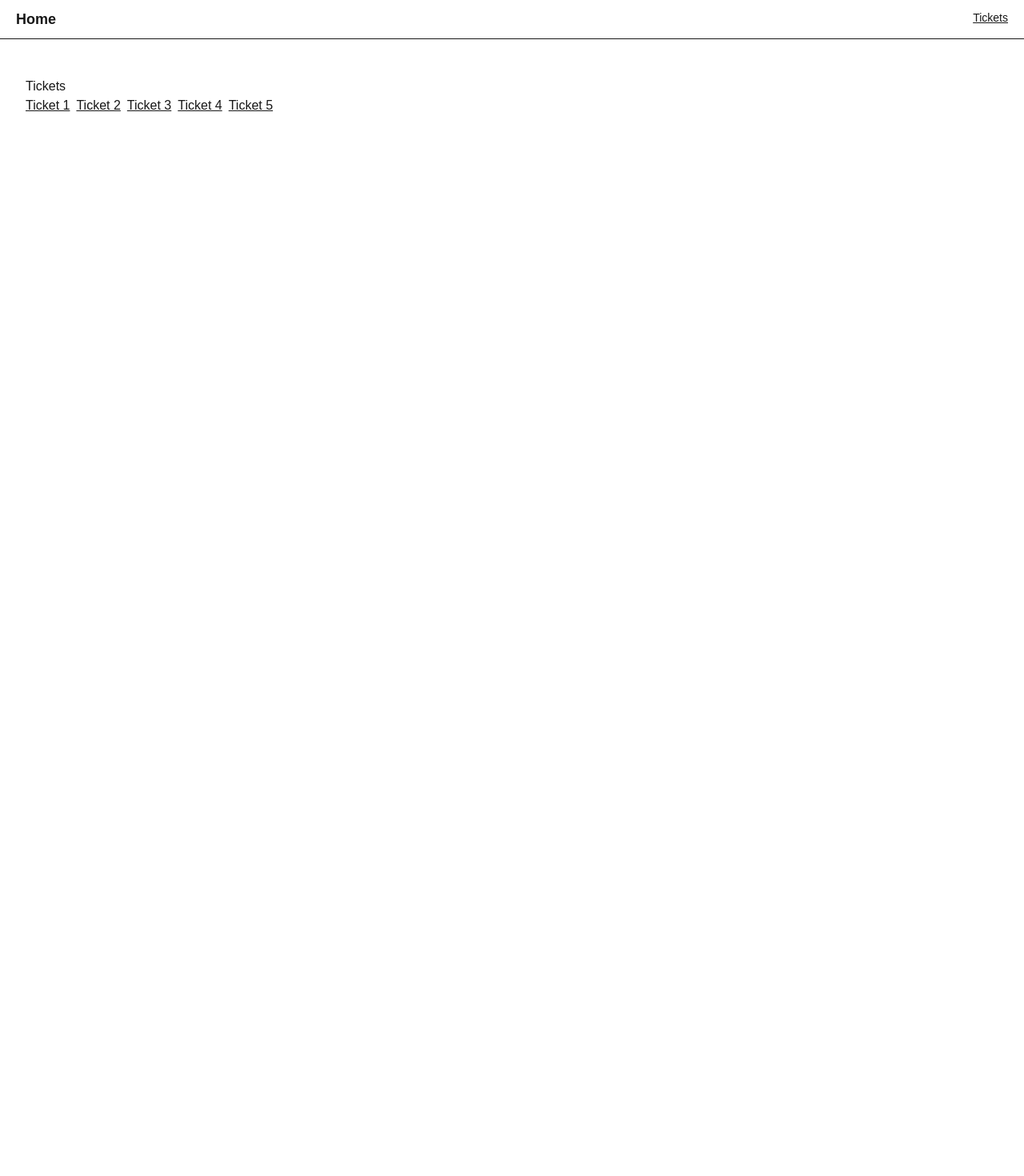
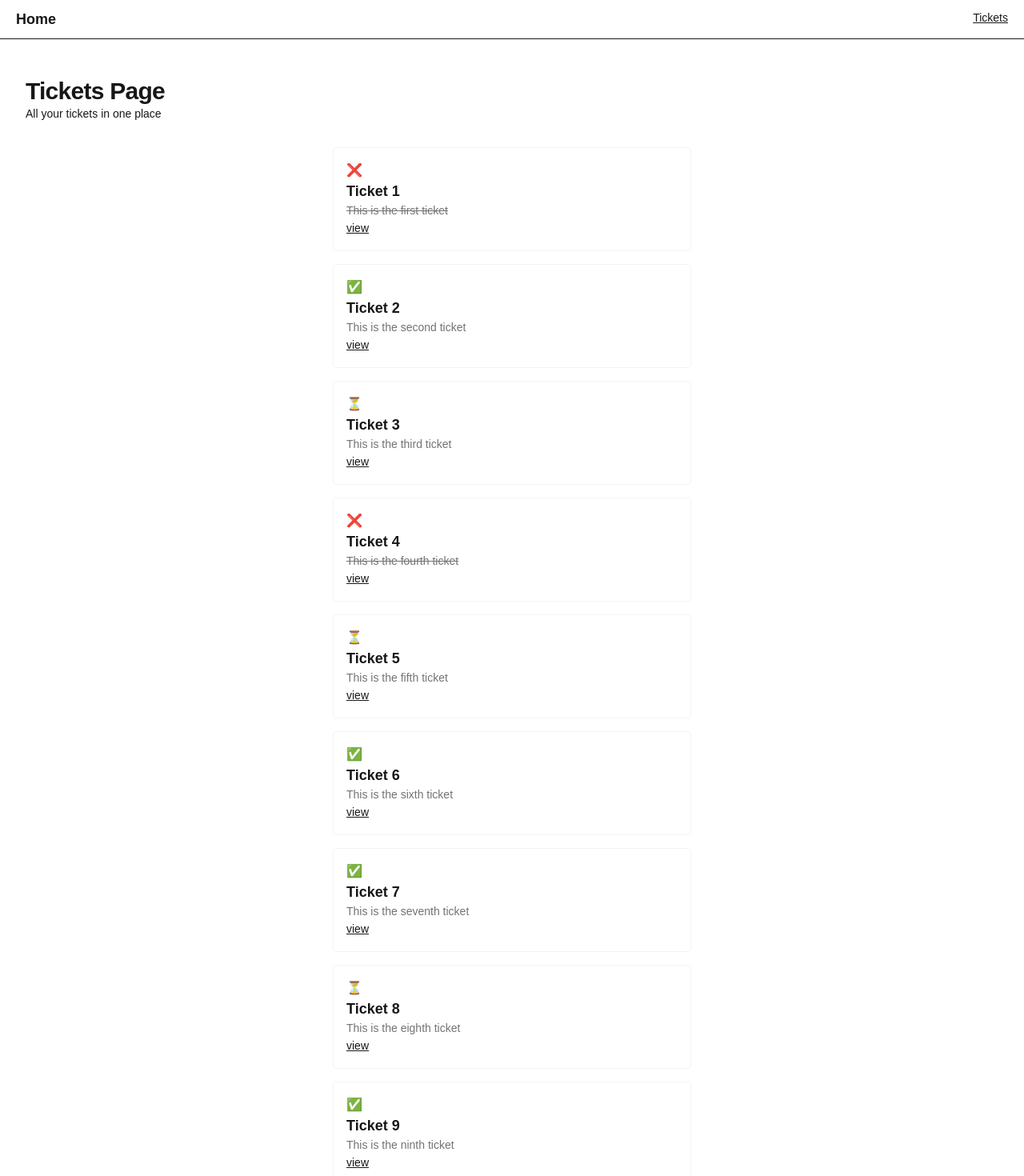
Before and after one commit to karthickeyan-dev/ticket-bounty, a Next.js app: page /tickets in a window 1280 px wide. Shown: the top 1470 px of the page at 80% size. Before the commit the page ends 800 px from the top, so only its background shows below. Built offline with nearby package versions, Linux system fonts and the light colour scheme.

Commit message:
feat: add clsx dependency, enhance ticket pages layout and structure

```diff
--- a/package.json
+++ b/package.json
@@ -7,9 +7,11 @@
     "build": "next build",
     "start": "next start",
     "lint": "next lint",
-    "lint-fix": "next lint --fix"
+    "lint-fix": "next lint --fix",
+    "type": "tsc --noEmit"
   },
   "dependencies": {
+    "clsx": "^2.1.1",
     "next": "15.2.0",
     "react": "^19.0.0",
     "react-dom": "^19.0.0"
--- a/src/app/page.tsx
+++ b/src/app/page.tsx
@@ -1,13 +1,21 @@
-import { ticketsPath } from '@/paths';
-import Link from 'next/link';
+import { ticketsPath } from "@/paths";
+import Link from "next/link";
 
 export default function HomePage() {
   return (
-    <div>
-      <h2>Hello World</h2>
-      <Link href={ticketsPath()} className="underline">
-        Tickets
-      </Link>
+    <div className="flex flex-1 flex-col gap-y-8">
+      <div>
+        <h2 className="text-3xl font-bold tracking-tight">Hello World</h2>
+        <p className="text-muted-foreground text-sm">
+          Your home place to start
+        </p>
+      </div>
+
+      <div className="flex flex-1 flex-col items-center">
+        <Link href={ticketsPath()} className="underline">
+          Tickets
+        </Link>
+      </div>
     </div>
   );
 }
--- a/src/app/tickets/[ticketId]/page.tsx
+++ b/src/app/tickets/[ticketId]/page.tsx
@@ -1,12 +1,14 @@
-import { initialTickets } from '@/data';
+import { initialTickets } from "@/data";
 
 type TicketPageProps = {
-  params: { ticketId: string };
+  params: Promise<{ ticketId: string }>;
 };
 
 export default async function TicketPage({ params }: TicketPageProps) {
   const { ticketId } = await params;
-  const ticket = initialTickets.find(ticket => ticket.id === Number(ticketId));
+  const ticket = initialTickets.find(
+    (ticket) => ticket.id === Number(ticketId),
+  );
 
   if (!ticket) return <div>Ticket not found</div>;
 
--- a/src/app/tickets/page.tsx
+++ b/src/app/tickets/page.tsx
@@ -1,20 +1,44 @@
-import { initialTickets } from '@/data';
-import { ticketPath } from '@/paths';
-import Link from 'next/link';
+import { initialTickets } from "@/data";
+import { ticketPath } from "@/paths";
+import Link from "next/link";
+import clsx from "clsx";
+
+const TICKET_ICONS = {
+  OPEN: "✅",
+  DONE: "❌",
+  IN_PROGRESS: "⏳",
+};
 
 export default function TicketsPage() {
   return (
-    <div>
-      <h2>Tickets</h2>
-      <ul className="flex gap-2">
-        {initialTickets.map(ticket => (
-          <li key={ticket.id}>
-            <Link href={ticketPath(ticket.id)} className="underline">
-              {ticket.title}
+    <div className="flex flex-1 flex-col gap-y-8">
+      <div>
+        <h2 className="text-3xl font-bold tracking-tight">Tickets Page</h2>
+        <p className="text-muted-foreground text-sm">
+          All your tickets in one place
+        </p>
+      </div>
+      <div className="flex flex-1 flex-col items-center gap-y-4">
+        {initialTickets.map((ticket) => (
+          <div
+            key={ticket.id}
+            className="w-full max-w-md rounded border border-slate-100 p-4"
+          >
+            <div>{TICKET_ICONS[ticket.status]}</div>
+            <h3 className="truncate text-lg font-semibold">{ticket.title}</h3>
+            <p
+              className={clsx("truncate text-sm text-neutral-500", {
+                "line-through": ticket.status === "DONE",
+              })}
+            >
+              {ticket.content}
+            </p>
+            <Link href={ticketPath(ticket.id)} className="text-sm underline">
+              view
             </Link>
-          </li>
+          </div>
         ))}
-      </ul>
+      </div>
     </div>
   );
 }
--- a/src/data.ts
+++ b/src/data.ts
@@ -1,32 +1,69 @@
-export const initialTickets = [
+type InitialTickets = {
+  id: number;
+  title: string;
+  content: string;
+  status: "OPEN" | "DONE" | "IN_PROGRESS";
+};
+
+export const initialTickets: InitialTickets[] = [
   {
     id: 1,
-    title: 'Ticket 1',
-    content: 'This is the first ticket',
-    status: 'DONE',
+    title: "Ticket 1",
+    content: "This is the first ticket",
+    status: "DONE",
   },
   {
     id: 2,
-    title: 'Ticket 2',
-    content: 'This is the second ticket',
-    status: 'OPEN',
+    title: "Ticket 2",
+    content: "This is the second ticket",
+    status: "OPEN",
   },
   {
     id: 3,
-    title: 'Ticket 3',
-    content: 'This is the third ticket',
-    status: 'DONE',
+    title: "Ticket 3",
+    content: "This is the third ticket",
+    status: "IN_PROGRESS",
   },
   {
     id: 4,
-    title: 'Ticket 4',
-    content: 'This is the fourth ticket',
-    status: 'DONE',
+    title: "Ticket 4",
+    content: "This is the fourth ticket",
+    status: "DONE",
   },
   {
     id: 5,
-    title: 'Ticket 5',
-    content: 'This is the fifth ticket',
-    status: 'OPEN',
+    title: "Ticket 5",
+    content: "This is the fifth ticket",
+    status: "IN_PROGRESS",
+  },
+  {
+    id: 6,
+    title: "Ticket 6",
+    content: "This is the sixth ticket",
+    status: "OPEN",
+  },
+  {
+    id: 7,
+    title: "Ticket 7",
+    content: "This is the seventh ticket",
+    status: "OPEN",
+  },
+  {
+    id: 8,
+    title: "Ticket 8",
+    content: "This is the eighth ticket",
+    status: "IN_PROGRESS",
+  },
+  {
+    id: 9,
+    title: "Ticket 9",
+    content: "This is the ninth ticket",
+    status: "OPEN",
+  },
+  {
+    id: 10,
+    title: "Ticket 10",
+    content: "This is the tenth ticket",
+    status: "OPEN",
   },
 ];
```
Also changed, not shown: 1 other file (tests, documents, lock files or other folders).
